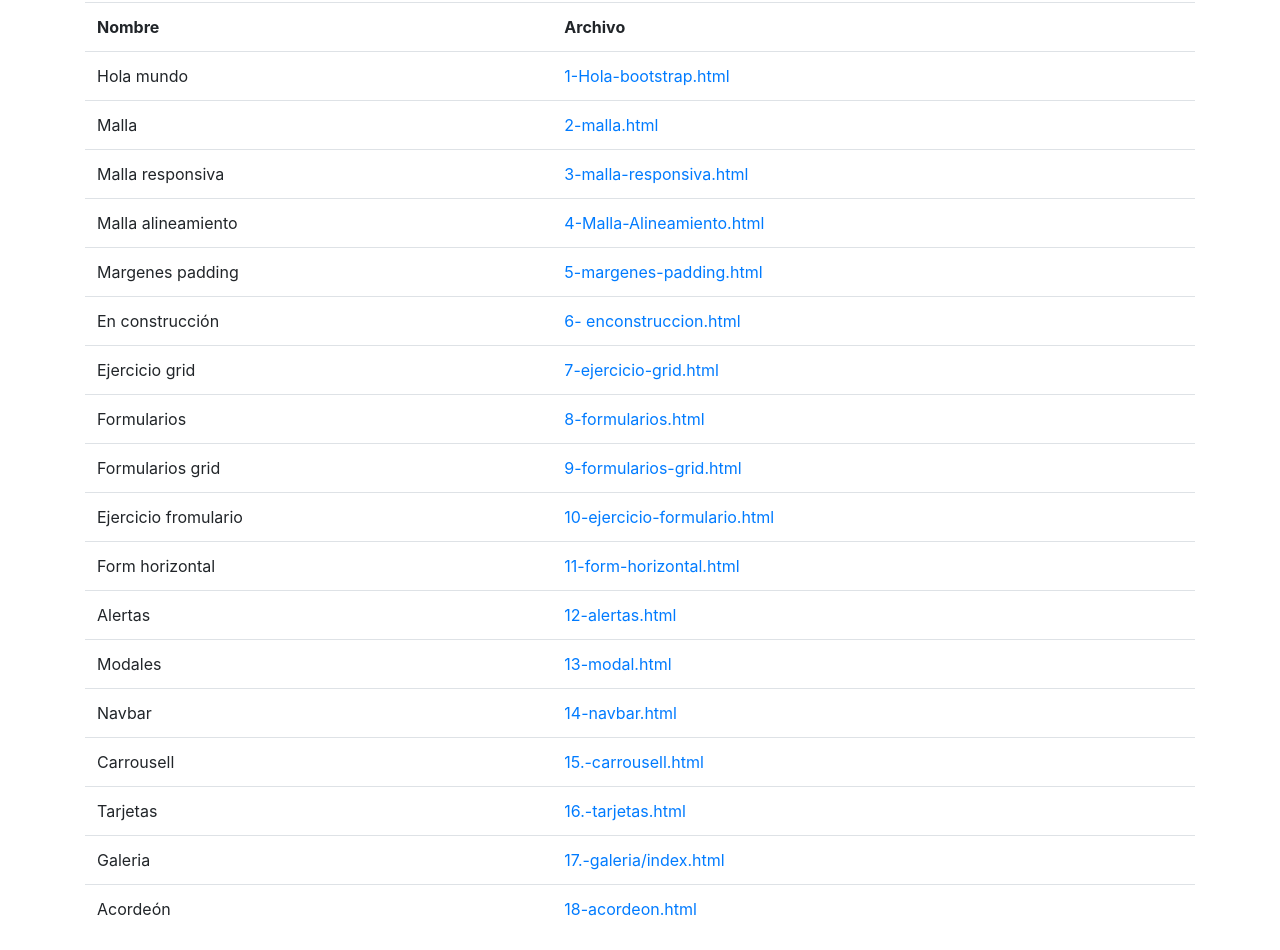
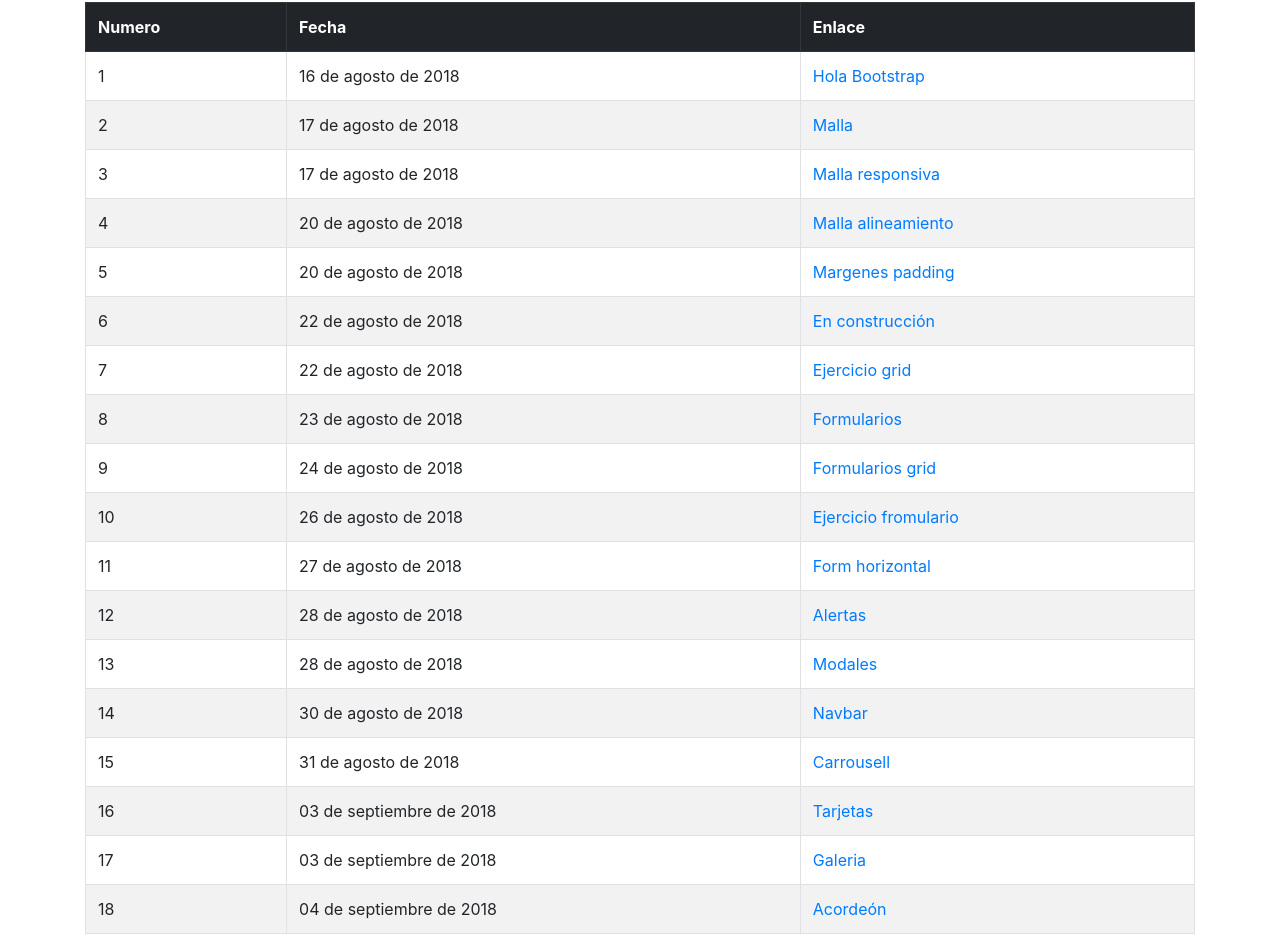
Before and after one commit to uaslp-appweb/ejemplos-bootrap-GiilGuerrero, a plain HTML site: page index.html in a window 1280 px wide. Shown: the part 54-1004 px from the top of the page. Drawn offline with nearby package versions, Linux system fonts and the light colour scheme.

Commit message:
Actualización de Index

```diff
--- a/index.html
+++ b/index.html
@@ -13,87 +13,109 @@
   <body>
       <div class="container">
         <h1>Ejemplos de Bootstrap</h1>
-        <table class="table">
-            <tr>
+        <table class="table table-md table-striped table-hover table-bordered">
+            <tr class="thead-dark">
                 <th>
-                    Nombre
+                    Numero
                 </th>
                 <th>
-                    Archivo
+                    Fecha
+                </th>
+                <th>
+                    Enlace
                 </th>
             </tr>
         <tr>
-            <td>Hola mundo</td>
-            <td> <a href="1-Hola-bootstrap.html">1-Hola-bootstrap.html</a></td>
+            <td>1</td>
+            <td>16 de agosto de 2018</td>
+            <td> <a href="1-Hola-bootstrap.html">Hola Bootstrap</a></td>
         </tr>
         <tr>
-                <td>Malla</td>
-                <td> <a href="2-malla.html">2-malla.html</a></td>
+                <td>2</td>
+                <td>17 de agosto de 2018</td>
+                <td> <a href="2-malla.html">Malla</a></td>
         </tr>
         <tr>
-                <td>Malla responsiva</td>
-                <td> <a href="3-malla-responsiva.html">3-malla-responsiva.html</a></td>
+                <td>3</td>
+                <td>17 de agosto de 2018</td>
+                <td> <a href="3-malla-responsiva.html">Malla responsiva</a></td>
         </tr>
         <tr>
-            <td>Malla alineamiento</td>
-            <td> <a href="4-Malla-Alineamiento.html">4-Malla-Alineamiento.html</a></td>
+            <td>4</td>
+            <td>20 de agosto de 2018</td>
+            <td> <a href="4-Malla-Alineamiento.html">Malla alineamiento</a></td>
         </tr>
         <tr>
-            <td>Margenes padding</td>
-            <td> <a href="5-margenes-padding.html">5-margenes-padding.html</a></td>
+            <td>5</td>
+            <td>20 de agosto de 2018</td>
+            <td> <a href="5-margenes-padding.html">Margenes padding</a></td>
         </tr>
         <tr>
-            <td>En construcción</td>
-            <td> <a href="6- enconstruccion.html">6- enconstruccion.html</a></td>
+            <td>6</td>
+            <td>22 de agosto de 2018</td>
+            <td> <a href="6- enconstruccion.html">En construcción</a></td>
         </tr>
         <tr>
-            <td>Ejercicio grid</td>
-            <td> <a href="7-ejercicio-grid.html">7-ejercicio-grid.html</a></td>
+            <td>7</td>
+            <td>22 de agosto de 2018</td>
+            <td> <a href="7-ejercicio-grid.html">Ejercicio grid</a></td>
         </tr>
         <tr>
-            <td>Formularios</td>
-            <td> <a href="8-formularios.html">8-formularios.html</a></td>
+            <td>8</td>
+            <td>23 de agosto de 2018</td>
+            <td> <a href="8-formularios.html">Formularios</a></td>
         </tr>
         <tr>
-            <td>Formularios grid</td>
-            <td> <a href="9-formularios-grid.html">9-formularios-grid.html</a></td>
+            <td>9</td>
+            <td>24 de agosto de 2018</td>
+            <td> <a href="9-formularios-grid.html">Formularios grid</a></td>
         </tr>
         <tr>
-            <td>Ejercicio fromulario</td>
-            <td> <a href="10-ejercicio-formulario.html">10-ejercicio-formulario.html</a></td>
+            <td>10</td>
+            <td>26 de agosto de 2018</td>
+            <td> <a href="10-ejercicio-formulario.html">Ejercicio fromulario</a></td>
         </tr>
         <tr>
-            <td>Form horizontal</td>
-            <td> <a href="11-form-horizontal.html">11-form-horizontal.html</a></td>
+            <td>11</td>
+            <td>27 de agosto de 2018</td>
+            <td> <a href="11-form-horizontal.html">Form horizontal</a></td>
         </tr>
         <tr>
-            <td>Alertas</td>
-            <td> <a href="12-alertas.html">12-alertas.html</a></td>
+            <td>12</td>
+            <td>28 de agosto de 2018</td>
+            <td> <a href="12-alertas.html">Alertas</a></td>
         </tr>
         <tr>
-            <td>Modales</td>
-            <td> <a href="13-modal.html">13-modal.html</a></td>
+            <td>13</td>
+            <td>28 de agosto de 2018</td>
+            <td> <a href="13-modal.html">Modales</a></td>
         </tr>
         <tr>
-            <td>Navbar</td>
-            <td> <a href="14-navbar.html">14-navbar.html</a></td>
+            <td>14</td>
+            <td>30 de agosto de 2018</td>
+            <td> <a href="14-navbar.html">Navbar</a></td>
+
         </tr>
         <tr>
-            <td>Carrousell</td>
-            <td> <a href="15.-carrousell.html">15.-carrousell.html</a></td>
+            <td>15</td>
+            <td>31 de agosto de 2018</td>
+            <td> <a href="15.-carrousell.html">Carrousell</a></td>
         </tr>
         <tr>
-            <td>Tarjetas</td>
-            <td> <a href="16.-tarjetas.html">16.-tarjetas.html</a></td>
+            <td>16</td>
+            <td>03 de septiembre de 2018</td>
+            <td> <a href="16.-tarjetas.html">Tarjetas</a></td>
         </tr>
         <tr>
-            <td>Galeria</td>
-            <td> <a href="17.-galeria/index.html">17.-galeria/index.html</a></td>
+            <td>17</td>
+            <td>03 de septiembre de 2018</td>
+            <td> <a href="17.-galeria/index.html">Galeria</a></td>
         </tr>
         <tr>
-            <td>Acordeón</td>
-                <td> <a href="18-acordeon.html">18-acordeon.html</a></td>
-            </tr>
+            <td>18</td>
+            <td>04 de septiembre de 2018</td>
+            <td> <a href="18-acordeon.html">Acordeón</a></td>
+        </tr>
 
         </table>
       </div>
```
Also changed, not shown: 2-malla.html (+4 -1 lines), auto.jpg (added).
